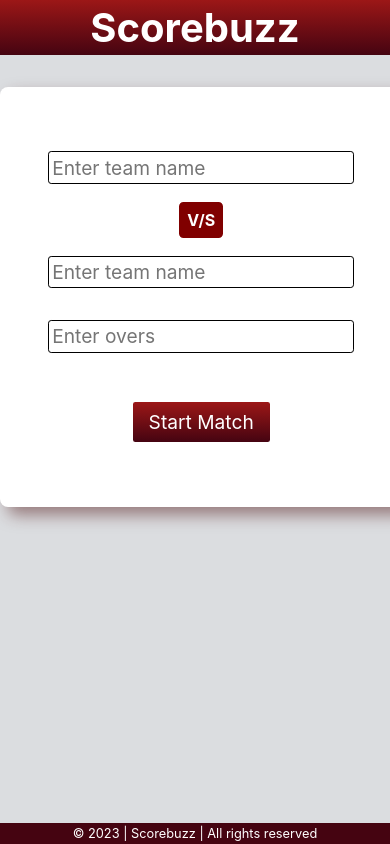
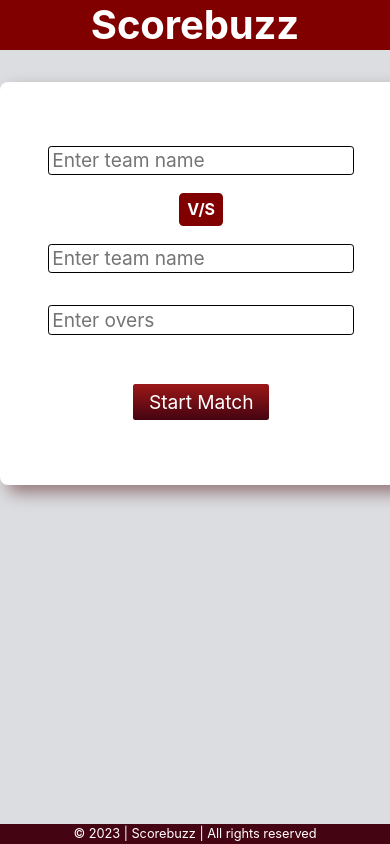
Before and after one commit to AmanKawadia26/Scorebuzz, a plain HTML site: page input.html in a window 390 px wide. Drawn offline with Linux system fonts and the light colour scheme.

Commit message:
completed

```diff
--- a/style/input.css
+++ b/style/input.css
@@ -5,15 +5,22 @@
     box-sizing: border-box;
     font-family: SF Pro Display,SF Pro Icons,AOS Icons,Helvetica Neue,Helvetica,Arial,sans-serif;
     width: auto;
+    letter-spacing: -.003em;
+    line-height: 1.08349;
     /* background-image : url("https://imgs.search.brave.com/0tFT6V1kSqRCFMPmSGxJWpGVuOnk-jPRUA8yGD5Nqb4/rs:fit:860:0:0/g:ce/aHR0cHM6Ly9pbWcu/ZnJlZXBpay5jb20v/ZnJlZS1waG90by9n/cmVlbi1ncmFzcy10/ZXh0dXJlXzEyNDkt/MTUuanBnP3NpemU9/NjI2JmV4dD1qcGc"); */
 }
 header{
+    background-color: #800000;
+    width: 100%;
+    display: flex;
+    justify-content: center;
     text-align: center;
     font-size: 2.5rem;
     font-weight: bold;
+    text-align: center;
+    padding: 0.2rem;
+    margin: auto;
     color: white;
-    padding: 0.2rem;
-    background : linear-gradient(to bottom, #9c1717 0%, #450411 100%);
 }
 
 form {
```
Also changed, not shown: style/main.css (+4 -7 lines).
